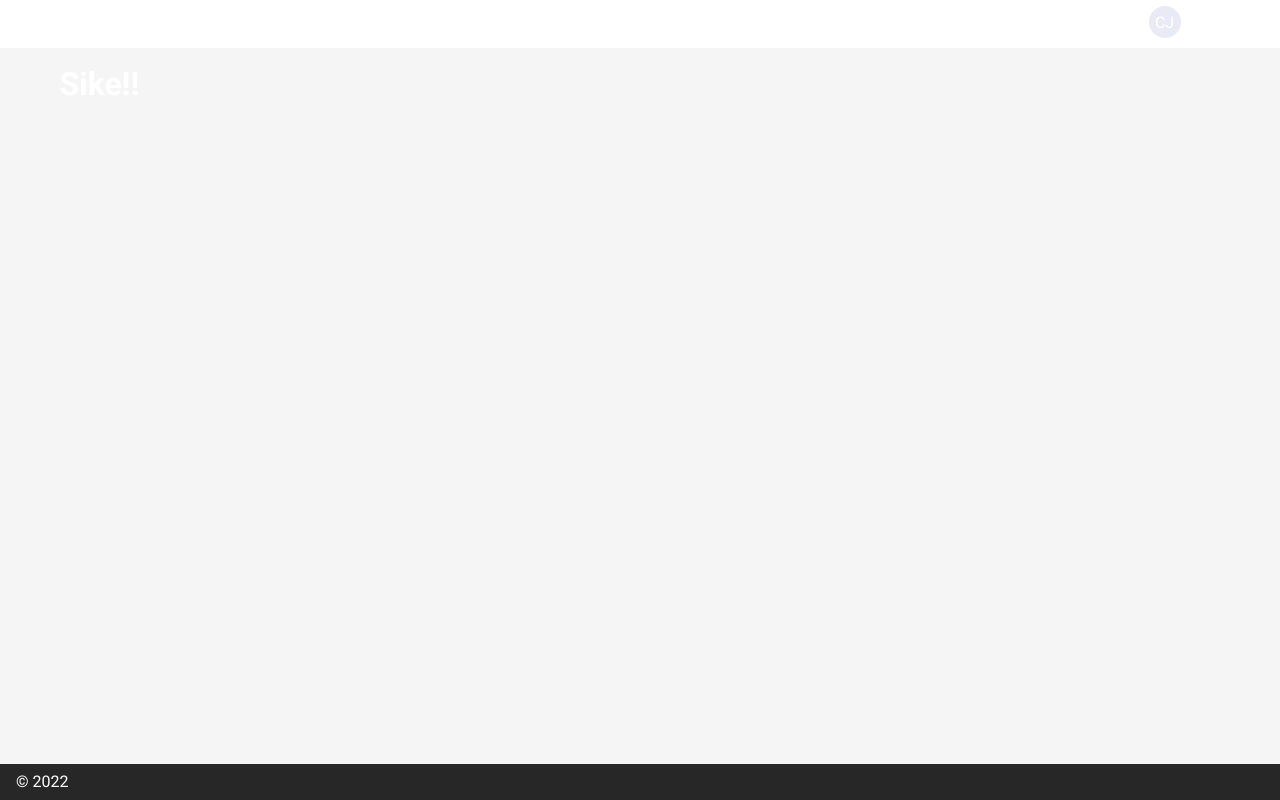
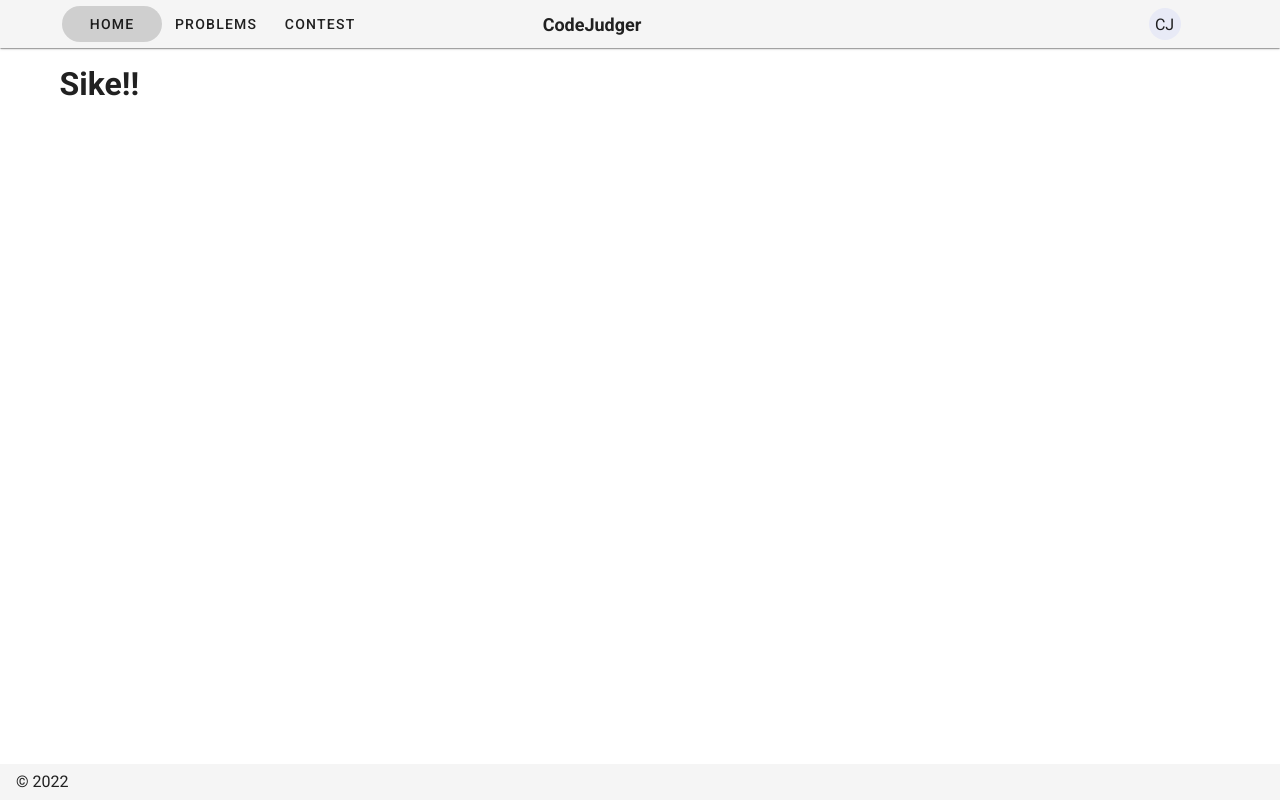
Before and after one commit to hndregjoni/codejudger, a Nuxt app in the folder frontend/: page / in a window 1280 px wide. Built offline with nearby package versions, Linux system fonts and the light colour scheme; what vue-codemirror would draw is missing.

Commit message:
Navbar fixes

```diff
--- a/frontend/components/Navbar.vue
+++ b/frontend/components/Navbar.vue
@@ -1,20 +1,26 @@
  <template>
-  <v-app-bar app dense flat color="white">
+  <v-app-bar app dense elevation="1">
     <v-container>
-      <v-row justify="space-between">
+      <v-row justify="space-between" align="center">
         <v-col>
-          <v-menu v-for="text in links" :key="text" offset-y>
-            <template v-slot:activator="{ attrs, on }">
-              <v-btn text v-bind="attrs" v-on="on">
-                {{ text }}
-              </v-btn>
+          <v-menu v-for="link in links" :key="link" offset-y>
+            <template v-slot:activator="{ attrs }">
+                <v-btn text v-bind="attrs" :to="link.url" class="cj-menu-button" nuxt>
+                  {{ link.name }}
+                </v-btn>
             </template>
           </v-menu>
         </v-col>
 
-        <v-col >
+        <v-col cols="auto">
+          <span class="logo">
             CodeJudger
+          </span>
         </v-col >
+
+        <v-col>
+        </v-col>
+
 
         <v-col cols="auto">
           <v-avatar justify-end class="mr-10" color="info" size="32"
@@ -26,11 +32,29 @@
   </v-app-bar>
 </template>
 
+<style lang="scss">
+.cj-menu-button {
+  border-radius: 20px;
+  width: 100px;
+  margin-left: 2px;
+  margin-right: 2px;
+}
+
+.logo {
+  font-weight: 700;
+  font-size: 18px;
+}
+</style>>
+
 <script>
 export default {
   data() {
     return {
-      links: ["Home", "Problems", "Contest"],
+      links: [
+        { name: "Home", url: "/" },
+        { name: "Problems", url: "/problems" },
+        { name: "Contest", url: "/conetsts" }
+      ],
     };
   },
 };
--- a/frontend/layouts/default.vue
+++ b/frontend/layouts/default.vue
@@ -1,5 +1,5 @@
 <template>
-  <v-app dark>
+  <v-app light>
 
    <Navbar/>
 
@@ -35,18 +35,9 @@
     </v-footer>
   </v-app>
 </template>
-<style >
-.theme--dark.v-application {
-  background-color: var(--v-background-base) !important;
-}
-.theme--light.v-application {
-  background-color: var(--v-background-base) !important;
-}
-</style>
 
 <script>
 export default {
   name: 'DefaultLayout',
-  components:true
 }
 </script>
--- a/frontend/nuxt.config.js
+++ b/frontend/nuxt.config.js
@@ -87,29 +87,36 @@ export default {
   // Vuetify module configuration: https://go.nuxtjs.dev/config-vuetify
   vuetify: {
     customVariables: ['~/assets/variables.scss'],
+    treeShake: true,
     theme: {
-      // light: true,
-      dark:true,
-      options: {
-        customProperties: true
-      },
+      light: true,
+      // dark:true,
 
       themes: {
-        dark: {
+        light: {
           primary: '#9FA8DA',
           accent: '#FFAB91',
           secondary: '#B9F6CA',
           info: '#E8EAF6',
           warning: '#F48FB1',
           error: colors.red.darken3,
-          success: '#FFFF00',
-          background: colors.grey.lighten4
-        }
+          success: '#FFFF00'
+        },
+        // dark: {
+        //   primary: '#9FA8DA',
+        //   accent: '#FFAB91',
+        //   secondary: '#B9F6CA',
+        //   info: '#E8EAF6',
+        //   warning: '#F48FB1',
+        //   error: colors.red.darken3,
+        //   success: '#FFFF00'
+        // }
       }
     }
   },
 
   // Build Configuration: https://go.nuxtjs.dev/config-build
   build: {
+    extractCSS: true
   }
 }
```
Also changed, not shown: frontend/assets/variables.scss (+10 -1 lines).
